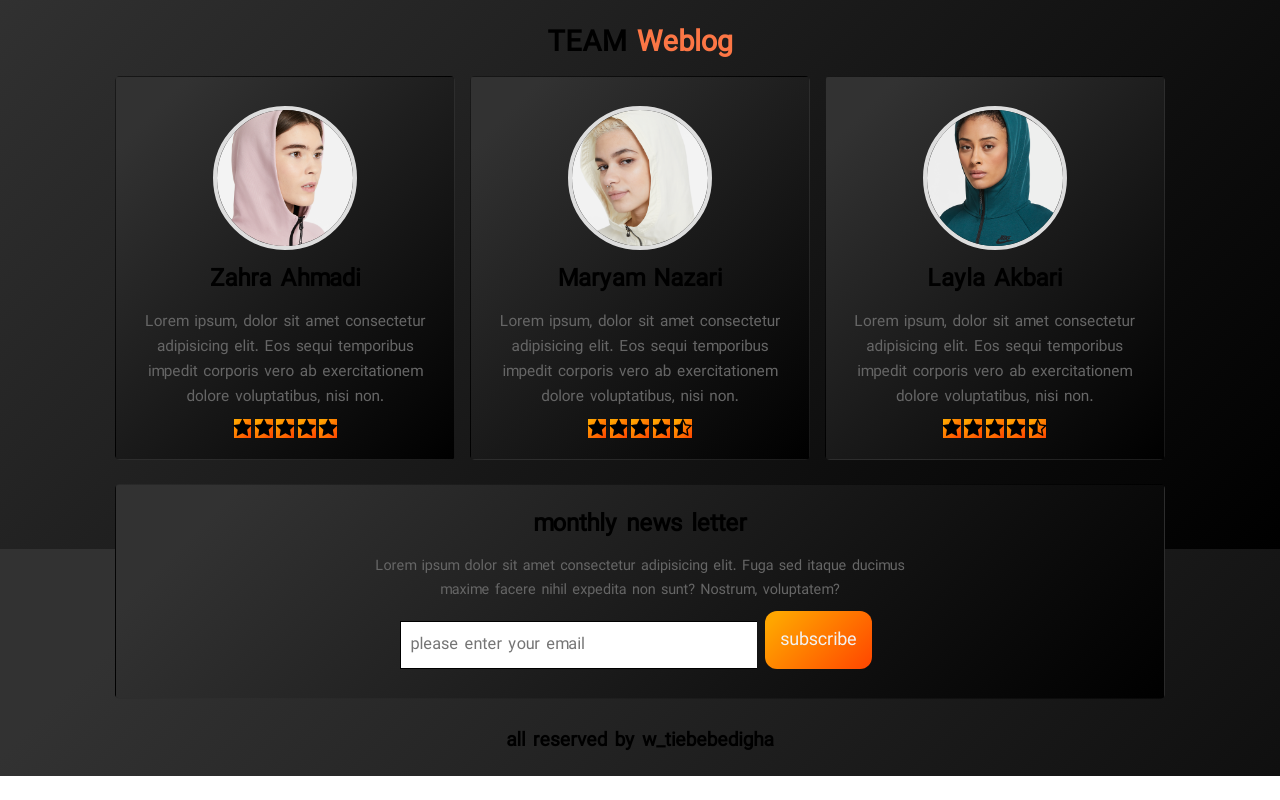
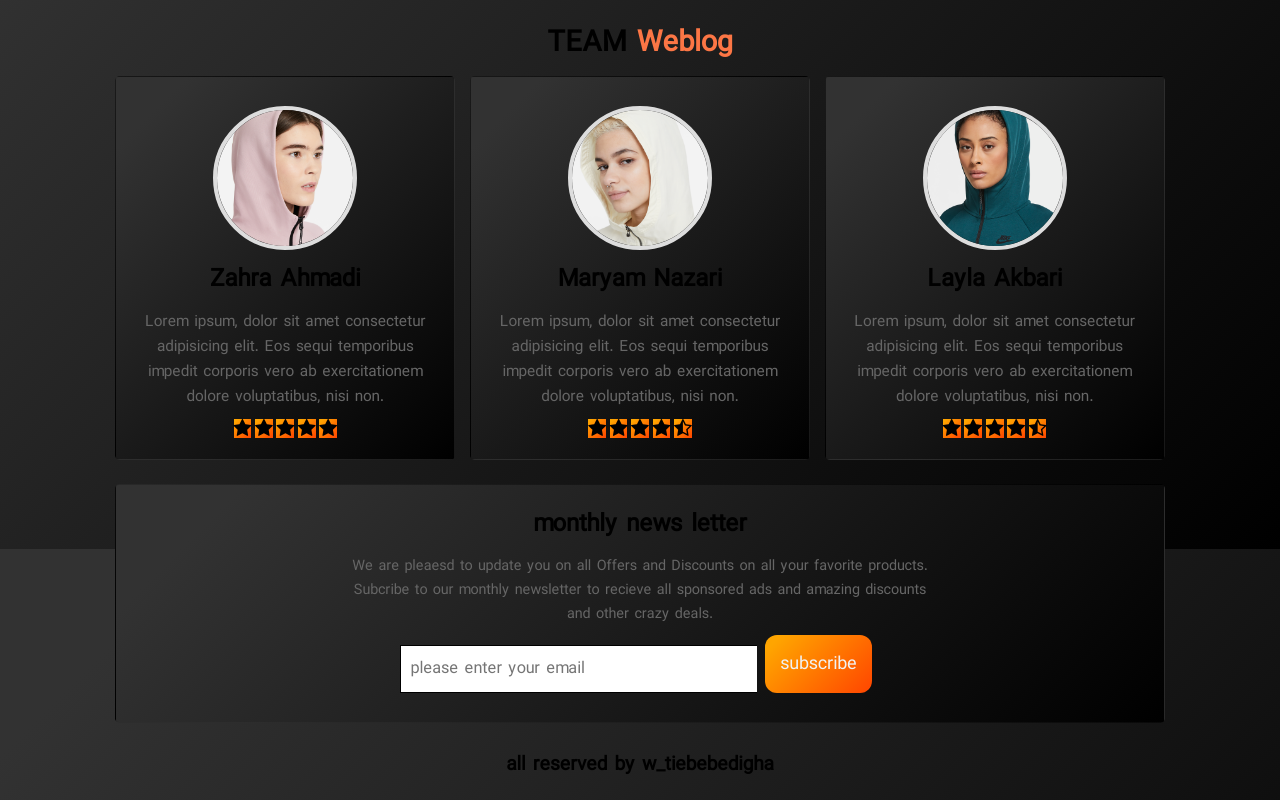
Before and after one commit to WTiebebedigha22/nike-mockup-shoe-website, a plain HTML site: page index.html in a window 1280 px wide. Shown: the part 3451-4251 px from the top of the page. Before the commit the page ends 4227 px from the top, so only its background shows below. Drawn offline with Linux system fonts and the light colour scheme.

Commit message:
Update index.html

```diff
--- a/index.html
+++ b/index.html
@@ -388,8 +388,8 @@
             <div class="content">
                 <h3>monthly news letter</h3>
                 <p>
-                    Lorem ipsum dolor sit amet consectetur adipisicing elit.
-                    Fuga sed itaque ducimus maxime facere nihil expedita non sunt? Nostrum, voluptatem?
+                    We are pleaesd to update you on all Offers and Discounts on all your favorite products.
+                    Subcribe to our monthly newsletter to recieve all sponsored ads and amazing discounts and other crazy deals.
                 </p>
                 <form action="">
                     <input type="email" placeholder="please enter your email" class="email">
```
